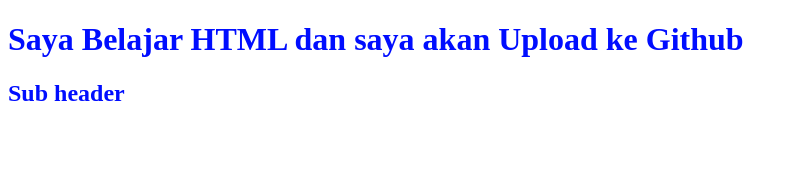
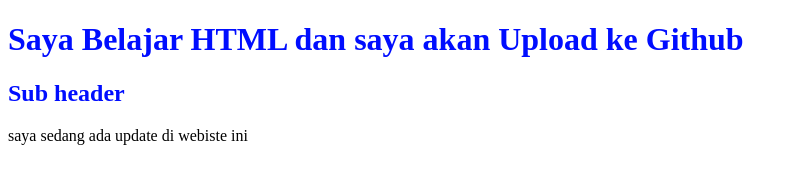
Before and after one commit to fadlanhy-rpl/Belajar-Github---MPLS, a plain HTML site: page Index.html in a window 1280 px wide. Shown: the whole page, without its empty margins (0-798 px from the left). Drawn offline with Linux system fonts and the light colour scheme.

Commit message:
index v2

```diff
--- a/Index.html
+++ b/Index.html
@@ -13,5 +13,9 @@
   <body>
     <h1 class="sub-header">Saya Belajar HTML dan saya akan Upload ke Github</h1>
     <h2 class="sub-header text-center">Sub header</h2>
+
+    <!-- push terbaru -->
+    <p>saya sedang ada update di webiste ini</p>
+
   </body>
 </html>
```
